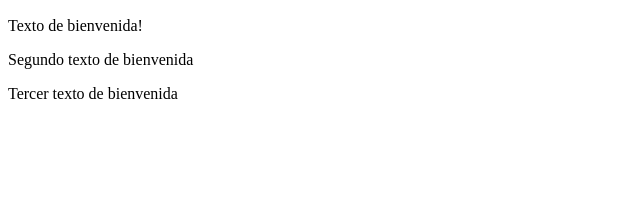
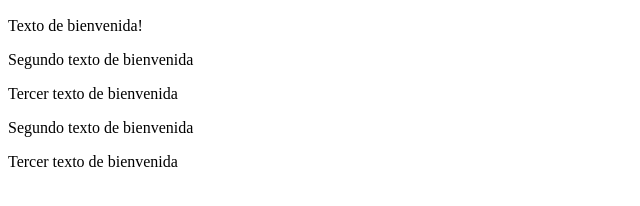
Before and after one commit to EduVelArz/codigo-github, a plain HTML site: page index.html in a window 1280 px wide. Shown: the part 96-302 px from the top of the page, without its empty margins (0-640 px from the left). Drawn offline with Linux system fonts and the light colour scheme.

Commit message:
ACTUALIZANDO BRANCH CAMBIOS

```diff
--- a/index.html
+++ b/index.html
@@ -15,6 +15,9 @@
      <p> Texto de bienvenida! </p>
      <p>Segundo texto de bienvenida</p>
      <p>Tercer texto de bienvenida</p>
+
+     <p>Segundo texto de bienvenida</p>
+     <p>Tercer texto de bienvenida</p>
    </main>
  </body>
 </html>
```
Also changed, not shown: 1 other file.
